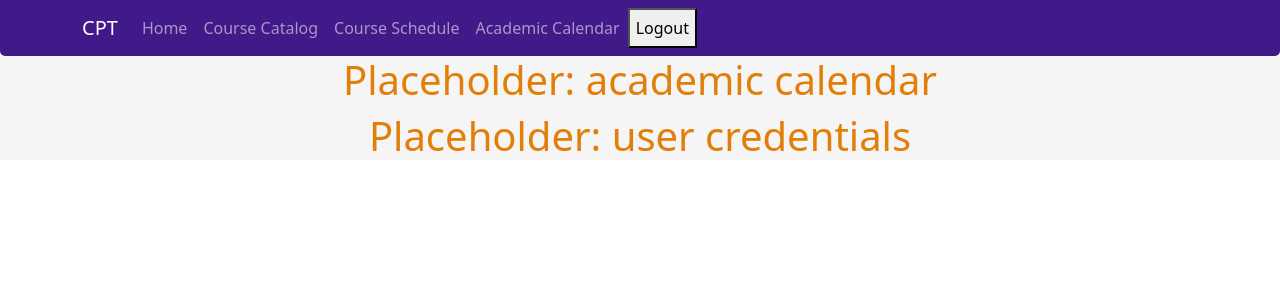
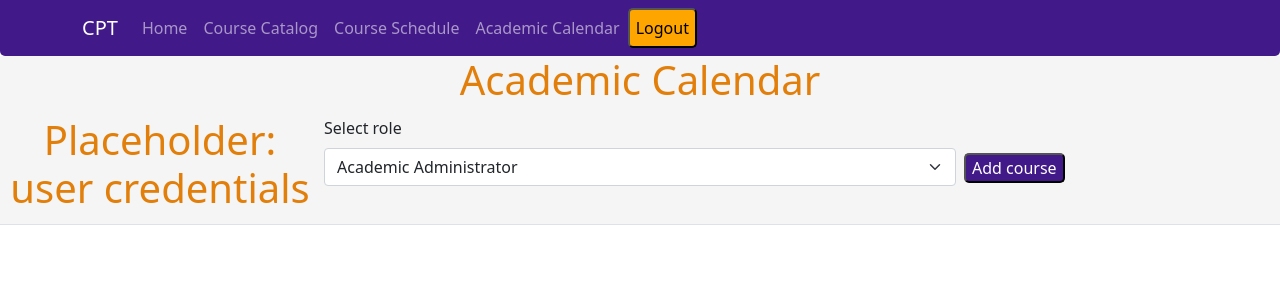
Before and after one commit to nathannunes/sdm_fe_final_project, a React (Create React App) app in the folder sdm_frontend/: page /calendar in a window 1280 px wide. Shown: the top 300 px of the page. Built offline with nearby package versions, Linux system fonts and the light colour scheme.

Commit message:
AB#40 add role selection drop down from course catalog branch

```diff
--- /dev/null
+++ b/sdm_frontend/src/components/SelectRole.js
@@ -0,0 +1,25 @@
+import React from 'react';
+import Form from 'react-bootstrap/Form';
+
+const SelectRole = (props) => {
+    const roleChangeHandler = (event) => {
+        event.preventDefault();
+        props.roleChange(event.target.value);
+    }
+
+    return(
+        <Form>
+            <Form.Group className="mb-3" controlId="select">
+                <Form.Label>Select role</Form.Label>
+                <Form.Select onChange={roleChangeHandler}>
+                    <option>Academic Administrator</option>
+                    <option>Academic Advisor</option>
+                    <option>Student</option>
+                </Form.Select>
+            </Form.Group>
+        </Form>
+    )
+
+}
+
+export default SelectRole;
--- a/sdm_frontend/src/pages/Calendar.js
+++ b/sdm_frontend/src/pages/Calendar.js
@@ -1,12 +1,65 @@
-import React from 'react';
+import React, { useState } from 'react';
+import Table from 'react-bootstrap/Table';
+import Button from 'react-bootstrap/Button';
+import Offcanvas from 'react-bootstrap/Offcanvas';
 
 import Dashboard from '../components/Dashboard';
+import SelectRole from '../components/SelectRole';
+
+import '../components/Button.css';
 
 function Calendar() {
+    const [show, setShow] = useState(false);
+    const [isAAdm, setAAdm] = useState(true);
+
+    const showOverlay = (event) => {
+        event.preventDefault();
+        console.log("add course");
+        setShow(true);
+    }
+
+    const closeOverlay = () => {
+        console.log("close add window");
+        setShow(false);
+    }
+
+    const submitHandler = (newCalendarItem) => {
+        // this will eventually also update the database in the backend
+        console.log(newCalendarItem);
+        setShow(false);
+    }
+
+    const roleChangeHandler = (newRole) => {
+        console.log(newRole);
+        if (newRole === "Academic Administrator") {
+            setAAdm(true);
+        }
+        else {
+            setAAdm(false);
+        }
+    }
+
     return(
         <div style={{backgroundColor: 'whitesmoke'}}>
-          <h1 align="center" style={{color: "#e27f0b"}}>Placeholder: academic calendar</h1>
-          <Dashboard />
+            <h1 align="center" style={{color: "#e27f0b"}}>Academic Calendar</h1>
+            <Table size="sm">
+                <tbody>
+                    <tr>
+                        <td width="25%"><Dashboard /></td>
+                        <td><SelectRole roleChange={roleChangeHandler}/></td>
+                        <td width="25%" style={{verticalAlign: "middle"}}>
+                            {isAAdm && <Button bsPrefix="btn-custom" onClick={showOverlay}>Add course</Button>}
+                            <Offcanvas show={show} onHide={closeOverlay}>
+                                <Offcanvas.Header closeButton>
+                                    <Offcanvas.Title>Add Course</Offcanvas.Title>
+                                </Offcanvas.Header>
+                                <Offcanvas.Body>
+                                </Offcanvas.Body>
+                            </Offcanvas>
+                        </td>
+                    </tr>
+                </tbody>
+            </Table>
         </div>
     );
 }
```
